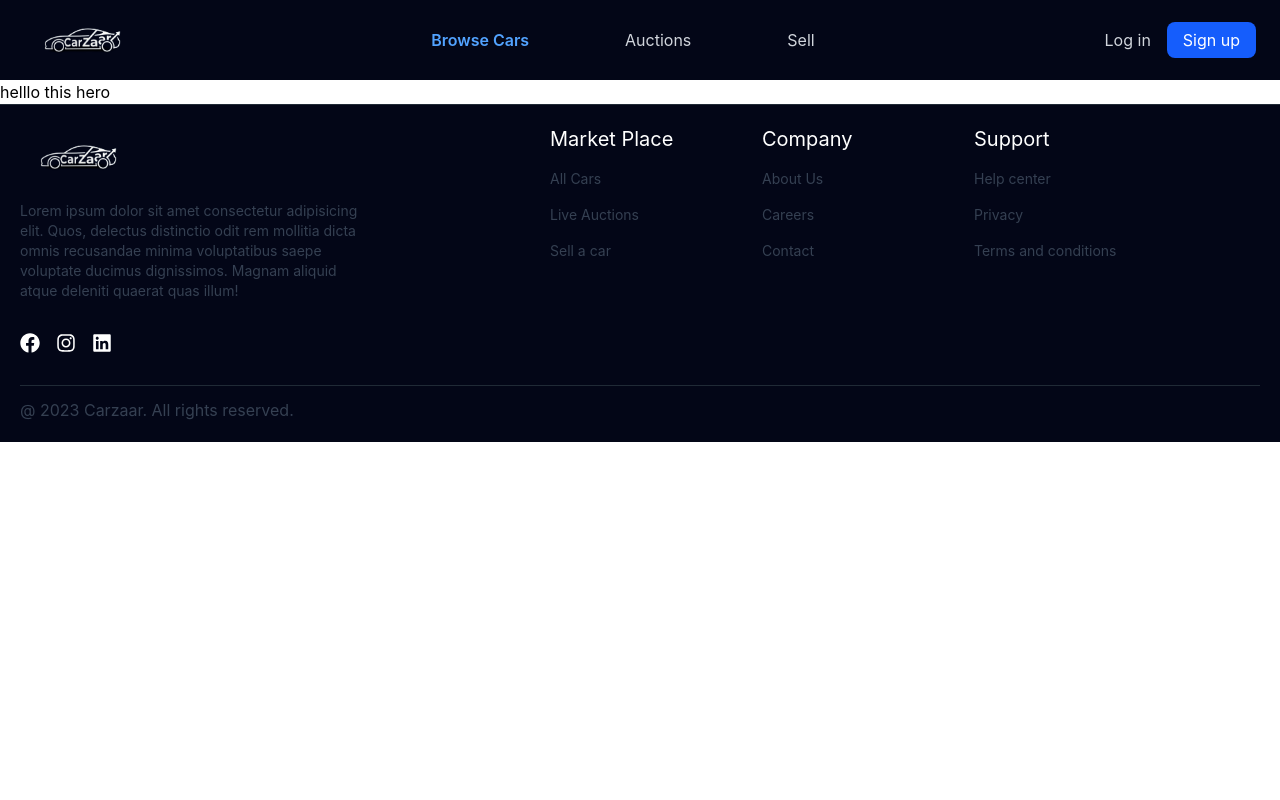
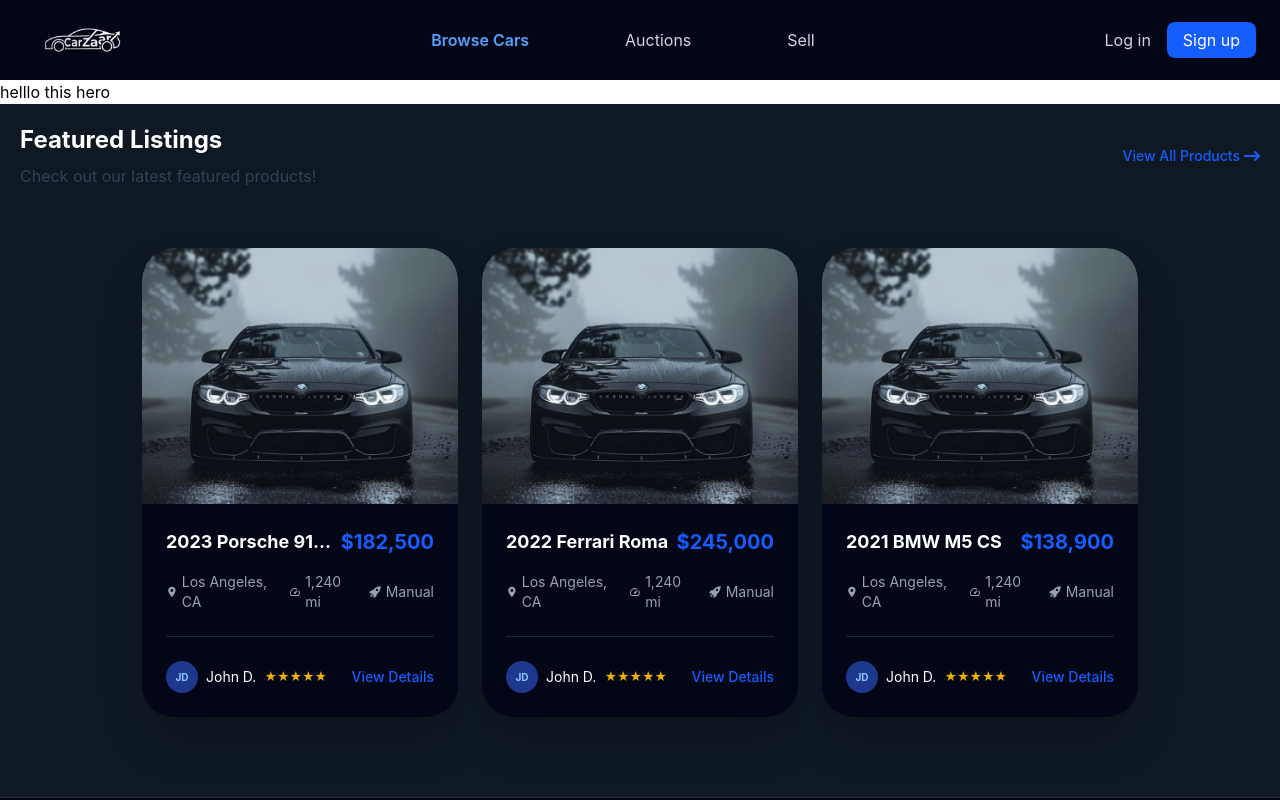
Before and after one commit to Ahmedyehia60/RouteFlow, a React (Vite) app: page / in a window 1280 px wide. Shown: the top 800 px of the page. Built offline with nearby package versions, Linux system fonts and the light colour scheme.

Commit message:
featured listing section

```diff
--- /dev/null
+++ b/src/components/CarCard.tsx
@@ -0,0 +1,80 @@
+import { IoIosRocket } from "react-icons/io";
+import { IoLocationSharp } from "react-icons/io5";
+import { MdSpeed } from "react-icons/md";
+
+const CarCard = () => {
+  const cars = [
+    {
+      id: 1,
+      title: "2023 Porsche 911 GT3",
+      price: "$182,500",
+      img: "download.jpg",
+    },
+    {
+      id: 2,
+      title: "2022 Ferrari Roma",
+      price: "$245,000",
+      img: "download.jpg",
+    },
+    { id: 3, title: "2021 BMW M5 CS", price: "$138,900", img: "download.jpg" },
+  ];
+
+  return (
+    <div className="grid grid-cols-1 md:grid-cols-3 gap-6 p-15 w-90/100 mx-auto m-0">
+      {cars.map((car) => (
+        <div
+          key={car.id}
+          className="bg-[#030617] rounded-4xl overflow-hidden flex flex-col shadow-2xl"
+        >
+          <div className="h-64 ">
+            <img
+              src={car.img}
+              alt={car.title}
+              className="w-full h-full object-cover rounded-t-4xl"
+            />
+          </div>
+
+          <div className="p-6 flex flex-col gap-4">
+            <div className="flex justify-between items-center">
+              <h3 className="text-white text-lg font-bold truncate mr-2">
+                {car.title}
+              </h3>
+              <span className="text-[#155dfd] text-xl font-bold whitespace-nowrap">
+                {car.price}
+              </span>
+            </div>
+            <div className="flex gap-4 text-gray-400 justify-between text-sm">
+              <div className="flex flex-row items-center gap-1">
+                <IoLocationSharp />
+                <span> Los Angeles, CA</span>
+              </div>
+              <div className="flex flex-row items-center gap-1">
+                <MdSpeed />
+                <span>1,240 mi</span>
+              </div>
+              <div className="flex flex-row items-center gap-1">
+                <IoIosRocket />
+                <span>Manual</span>
+              </div>
+            </div>
+            <div className="h-px bg-gray-800 my-2" />
+            <div className="flex justify-between items-center">
+              <div className="flex items-center gap-2">
+                <div className="w-8 h-8 rounded-full bg-blue-900 flex items-center justify-center text-[10px] text-blue-300 font-bold">
+                  JD
+                </div>
+                <span className="text-white text-sm">John D.</span>
+                <span className="text-yellow-500 text-xs">★★★★★</span>
+              </div>
+              <button className="text-[#155dfd] text-sm font-medium hover:underline cursor-pointer">
+                View Details
+              </button>
+            </div>
+          </div>
+        </div>
+      ))}
+    </div>
+  );
+};
+
+export default CarCard;
--- a/src/components/layout/Footer.tsx
+++ b/src/components/layout/Footer.tsx
@@ -27,13 +27,13 @@ function Footer() {
         <div className="gap-4 flex flex-col md:col-span-2">
           <p className="text-white text-xl text-start">Market Place</p>
           <ul className="gap-4 flex flex-col">
-            <li className="text-sm text-start text-[#354052] hover:text-white">
+            <li className="text-sm text-start text-[#354052] hover:text-white hover:underline">
               <a href="">All Cars</a>
             </li>
-            <li className="text-sm text-start text-[#354052] hover:text-white">
+            <li className="text-sm text-start text-[#354052] hover:text-white hover:underline">
               <a href="">Live Auctions</a>
             </li>
-            <li className="text-sm text-start text-[#354052] hover:text-white">
+            <li className="text-sm text-start text-[#354052] hover:text-white hover:underline">
               <a href="">Sell a car</a>
             </li>
           </ul>
@@ -41,13 +41,13 @@ function Footer() {
         <div className="gap-4 flex flex-col md:col-span-2">
           <p className="text-white text-xl text-start">Company</p>
           <ul className="gap-4 flex flex-col">
-            <li className="text-sm text-start text-[#354052] hover:text-white">
+            <li className="text-sm text-start text-[#354052] hover:text-white hover:underline">
               <a href="">About Us</a>
             </li>
-            <li className="text-sm text-start text-[#354052] hover:text-white">
+            <li className="text-sm text-start text-[#354052] hover:text-white hover:underline">
               <a href="">Careers</a>
             </li>
-            <li className="text-sm text-start text-[#354052] hover:text-white">
+            <li className="text-sm text-start text-[#354052] hover:text-white hover:underline">
               <a href="">Contact</a>
             </li>
           </ul>
@@ -55,22 +55,22 @@ function Footer() {
         <div className="gap-4 flex flex-col md:col-span-2">
           <p className="text-white text-xl text-start">Support</p>
           <ul className="gap-4 flex flex-col">
-            <li className="text-sm text-start text-[#354052] hover:text-white">
+            <li className="text-sm text-start text-[#354052] hover:text-white hover:underline">
               <a href="">Help center</a>
             </li>
-            <li className="text-sm text-start text-[#354052] hover:text-white">
+            <li className="text-sm text-start text-[#354052] hover:text-white hover:underline">
               <a href="">Privacy</a>
             </li>
-            <li className="text-sm text-start text-[#354052] hover:text-white">
+            <li className="text-sm text-start text-[#354052] hover:text-white hover:underline">
               <a href="">Terms and conditions</a>
             </li>
           </ul>
         </div>
       </div>
-      <div className="flex gap-4 mt-8">
-        <FaFacebook className="text-white" size={20} />
-        <FaInstagram className="text-white" size={20} />
-        <FaLinkedin className="text-white" size={20} />
+      <div className="flex gap-4 mt-8  cursor-pointer">
+        <FaFacebook className="text-white hover:scale-110" size={20} />
+        <FaInstagram className="text-white hover:scale-110" size={20} />
+        <FaLinkedin className="text-white hover:scale-110" size={20} />
       </div>
       <div className="border-t border-[#202a36] mt-8">
         <p className="text-[#354052] mt-3">
--- a/src/components/layout/PageWrapper.tsx
+++ b/src/components/layout/PageWrapper.tsx
@@ -10,7 +10,6 @@ function PageWrapper() {
       <main className="grow w-full">
         <Outlet />
       </main>
-
       <Footer />
     </div>
   );
--- /dev/null
+++ b/src/pages/Home/FeaturedList.tsx
@@ -0,0 +1,28 @@
+import { FaArrowRightLong } from "react-icons/fa6";
+import CarCard from "../../components/CarCard";
+
+const FeaturedList = () => {
+  return (
+    <div className="bg-[#0f1923] p-5">
+      <div className="flex flex-row justify-between items-center">
+        <div>
+          <p className="text-white text-2xl font-bold">Featured Listings</p>
+          <p className="text-md text-start text-[#354052] mt-2">
+            Check out our latest featured products!
+          </p>
+        </div>
+        <div className="flex flex-row gap-1 items-center group cursor-pointer">
+          <button className="text-[#155dfd] text-sm font-medium transition-all duration-300 group-hover:scale-105 cursor-pointer">
+            View All Products
+          </button>
+
+          <FaArrowRightLong className="text-[#155dfd] transition-all duration-300 group-hover:translate-x-2" />
+        </div>
+      </div>
+
+      <CarCard />
+    </div>
+  );
+};
+
+export default FeaturedList;
--- a/src/pages/Home/HomePage.tsx
+++ b/src/pages/Home/HomePage.tsx
@@ -1,13 +1,13 @@
+import FeaturedList from "./FeaturedList";
+import Hero from "./Hero";
 
-import Hero from "./Hero"
+const Home = () => {
+  return (
+    <main>
+      <Hero />
+      <FeaturedList />
+    </main>
+  );
+};
 
-const Home =() => {
-     return(
-      <main>
-        <Hero/>
-      </main>
-     );
-
-}
-
-export default Home ;
+export default Home;
```
Also changed, not shown: public/download.jpg (added).
